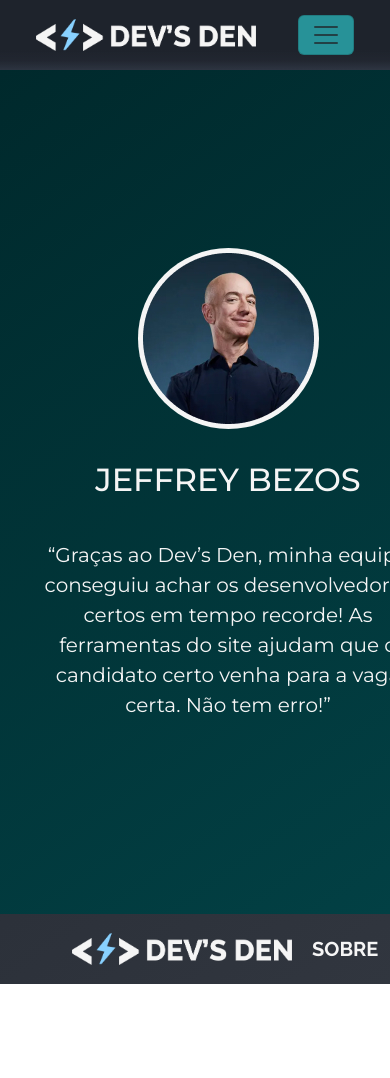
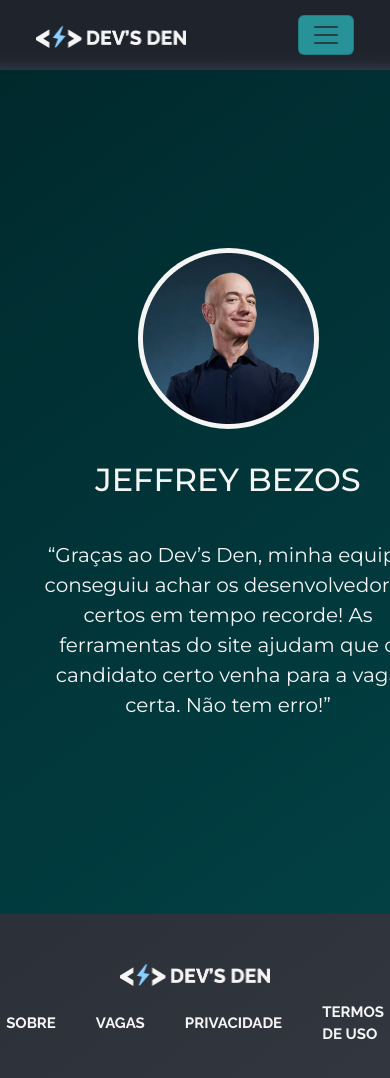
Before and after one commit to odavibatista/devs-den, a Next.js app: page /login in a window 390 px wide. Shown: the top 1078 px of the page. Before the commit the page ends 984 px from the top, so only its background shows below. Built offline with nearby package versions, Linux system fonts and the light colour scheme; no server answers.

Commit message:
feat: made header and footer responsive

```diff
--- a/src/app/page.tsx
+++ b/src/app/page.tsx
@@ -28,7 +28,7 @@
       <section className={styles.hero}>
         <h1 className={styles.hero_h1}>Sua carreira de TI começa aqui.</h1>
         <h4 className={styles.hero_h4}>Empresas de todo o país buscam profissionais pelo DEV'S DEN.</h4>
-        <Button text="Faça parte" size="large" type="button" />
+        <Button text="FAÇA PARTE" size="large" type="button" />
       </section>
       <section>
       </section>
--- a/src/app/styles.module.scss
+++ b/src/app/styles.module.scss
@@ -14,6 +14,11 @@
     gap: 37px;
     min-height: 100vh;
     padding: 80px 0px;
+    place-content: center;
+
+    button  {
+        margin-top: 100px;
+    }
 }
 
 .hero_h1    {
--- a/src/presentation/components/footer/styles.module.scss
+++ b/src/presentation/components/footer/styles.module.scss
@@ -9,7 +9,7 @@
     gap: 20px;
     justify-content: space-between;
     padding: 40px 142px;
-
+    width: 100vw;
 }
 
 .items  {
@@ -45,3 +45,20 @@
         width: 220px;
     }
 }
+
+@media (max-width: 1000px)  {
+    .nav_link   {
+        font-size: 15px;
+    }
+
+    .footer_image   {
+        width: 150px;
+    }
+}
+
+@media (max-width: 768px)  {
+    .footer {
+        flex-direction: column;
+        margin: 50px 0px;
+    }
+}
--- a/src/presentation/components/header/index.tsx
+++ b/src/presentation/components/header/index.tsx
@@ -16,7 +16,7 @@
             <div className={" collapse navbar-collapse justify-content-end"} id="navbarSupportedContent">
                 <ul className={styles.right_nav + " navbar-nav"}>
                     <li className={styles.nav_item + " nav-item"}>
-                    <Link href="/jobs" className={styles.nav_link}>
+                    <Link href="/about" className={styles.nav_link}>
                         <p className={styles.nav_link}>Sobre</p>
                     </Link>
                     </li>
--- a/src/presentation/components/header/styles.module.scss
+++ b/src/presentation/components/header/styles.module.scss
@@ -1,10 +1,4 @@
 @import '@/app/globals.scss';
-$ice: #d9deec;
-$gray1: #1b202a;
-$gray2: #31363F;
-$aqua1: #037bbb;
-$aqua2: #02bfcb;
-$aqua3: #B2F0F4;
 
 .header {
     background: rgb(30,35,44);
@@ -40,6 +34,11 @@
     text-decoration: none;
     height: 35px;
     margin: 0;
+    transition: 0.3s;
+
+    &:hover {
+        color: $light-blue;
+    }
 }
 
 .header_image   {
@@ -58,11 +57,17 @@
     }
 }
 
-@media(max-width: 767px) {
-    .header {
-        height: 10vh;
+@media (max-width: 1000px)  {
+    .nav_link   {
+        font-size: 16px;
     }
 
+    .header_image   {
+        width: 150px;
+    }
+}
+
+@media(max-width: 767px) {
     #header {
         padding: 0px 36px;
     }
--- a/src/presentation/components/job-card/styles.module.scss
+++ b/src/presentation/components/job-card/styles.module.scss
@@ -7,8 +7,9 @@
     display: flex;
     flex-direction: column;
     gap: 19px;
-    height: 170px;
+    min-height: 170px;
     justify-content: center;
+    padding: 20px 0px;
     width: 477px;
 }
 
```
